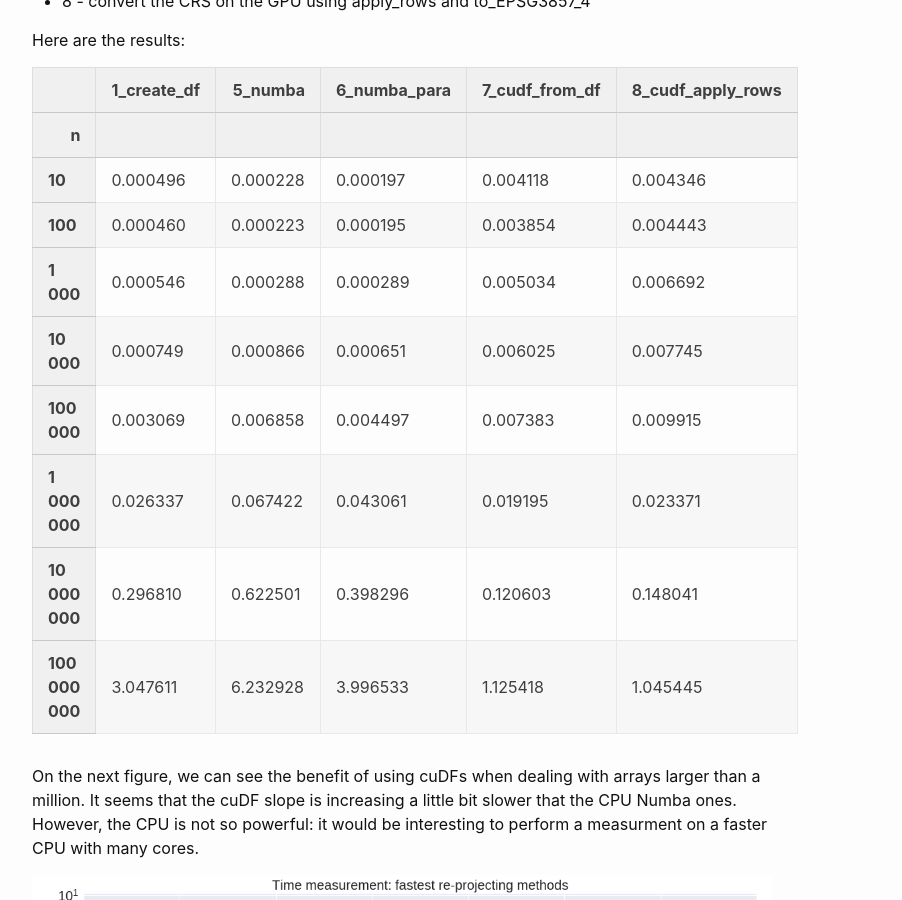
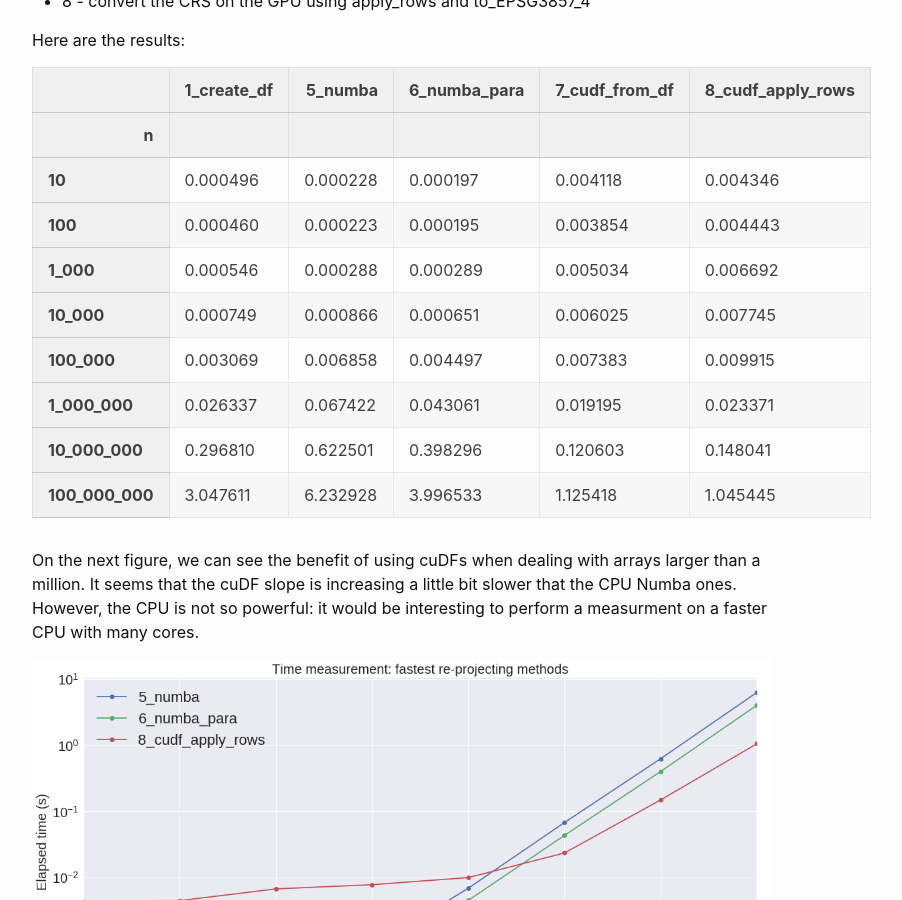
Before and after one commit to aetperf/aetperf.github.io, a Jekyll site: the page built from _posts/2019-06-12-GPU-Analytics_Ep-3,-Apply-a-function-to-the-rows-of-a-dataframe.md, in a window 1280 px wide and 900 px high, scrolled down 12054 px. Shown: the whole window, without its empty margins (238-1140 px from the left). Built offline with Jekyll 4.4.1, drawn with Linux system fonts in a browser that asks for light colours.

Commit message:
changed the thousands separator

```diff
--- a/_posts/2019-06-12-GPU-Analytics_Ep-3,-Apply-a-function-to-the-rows-of-a-dataframe.md
+++ b/_posts/2019-06-12-GPU-Analytics_Ep-3,-Apply-a-function-to-the-rows-of-a-dataframe.md
@@ -606,7 +606,7 @@ Here are the results:
       <td>0.004443</td>
     </tr>
     <tr>
-      <th>1 000</th>
+      <th>1_000</th>
       <td>0.000546</td>
       <td>0.000288</td>
       <td>0.000289</td>
@@ -614,7 +614,7 @@ Here are the results:
       <td>0.006692</td>
     </tr>
     <tr>
-      <th>10 000</th>
+      <th>10_000</th>
       <td>0.000749</td>
       <td>0.000866</td>
       <td>0.000651</td>
@@ -622,7 +622,7 @@ Here are the results:
       <td>0.007745</td>
     </tr>
     <tr>
-      <th>100 000</th>
+      <th>100_000</th>
       <td>0.003069</td>
       <td>0.006858</td>
       <td>0.004497</td>
@@ -630,7 +630,7 @@ Here are the results:
       <td>0.009915</td>
     </tr>
     <tr>
-      <th>1 000 000</th>
+      <th>1_000_000</th>
       <td>0.026337</td>
       <td>0.067422</td>
       <td>0.043061</td>
@@ -638,7 +638,7 @@ Here are the results:
       <td>0.023371</td>
     </tr>
     <tr>
-      <th>10 000 000</th>
+      <th>10_000_000</th>
       <td>0.296810</td>
       <td>0.622501</td>
       <td>0.398296</td>
@@ -646,7 +646,7 @@ Here are the results:
       <td>0.148041</td>
     </tr>
     <tr>
-      <th>100 000 000</th>
+      <th>100_000_000</th>
       <td>3.047611</td>
       <td>6.232928</td>
       <td>3.996533</td>
```
